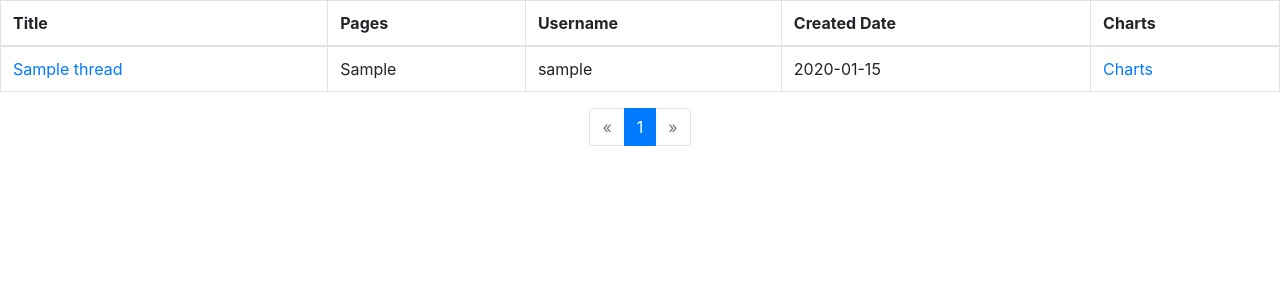
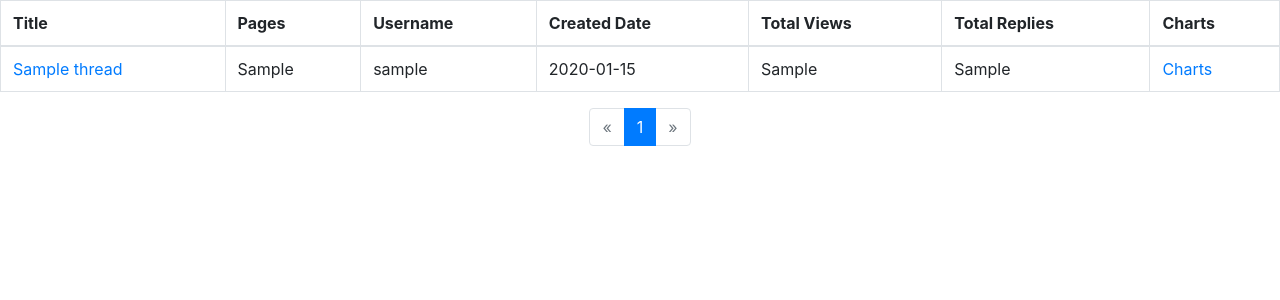
Before and after one commit to mmcd2886/django-forum, a Django app: page /polls/ in a window 1280 px wide. Shown: the top 300 px of the page. Run offline with Django 3.2, Linux system fonts and the light colour scheme; tables that the repository leaves empty hold one stand-in row (values such as "Sample post"); some libraries are stand-ins or nearby versions.

Commit message:
added total_views and total_replies to the Threads model. added total views and total replies column to index.html

```diff
--- a/mysite/polls/models.py
+++ b/mysite/polls/models.py
@@ -16,6 +16,8 @@ class Threads(models.Model):
     title = models.CharField(max_length=1000)
     last_page_scraped = models.CharField(max_length=5000)
     last_date_scraped = models.DateTimeField()  # most recent date that the thread was scraped
+    total_views = models.CharField(max_length=500000000)
+    total_replies = models.CharField(max_length=5000000)
 
     def __str__(self):
         return self.username
--- a/mysite/polls/templates/polls/index.html
+++ b/mysite/polls/templates/polls/index.html
@@ -13,6 +13,8 @@ https://simpleisbetterthancomplex.com/tutorial/2016/08/03/how-to-paginate-with-d
       <th>Pages</th>
       <th>Username</th>
       <th>Created Date</th>
+      <th>Total Views</th>
+      <th>Total Replies</th>
       <th>Charts</th>
     </tr>
   </thead>
@@ -23,6 +25,8 @@ https://simpleisbetterthancomplex.com/tutorial/2016/08/03/how-to-paginate-with-d
         <td>{{ thread.last_page_scraped }}</td>
         <td>{{ thread.username }}</td>
         <td>{{ thread.date_time|date:'Y-m-d'  }}</td>
+        <td>{{ thread.total_views }}</td>
+        <td>{{ thread.total_replies }}</td>
         <td><a href="{% url 'polls:pie_chart' thread.thread_id %}">Charts</a></td>
       </tr>
     {% endfor %}
```
